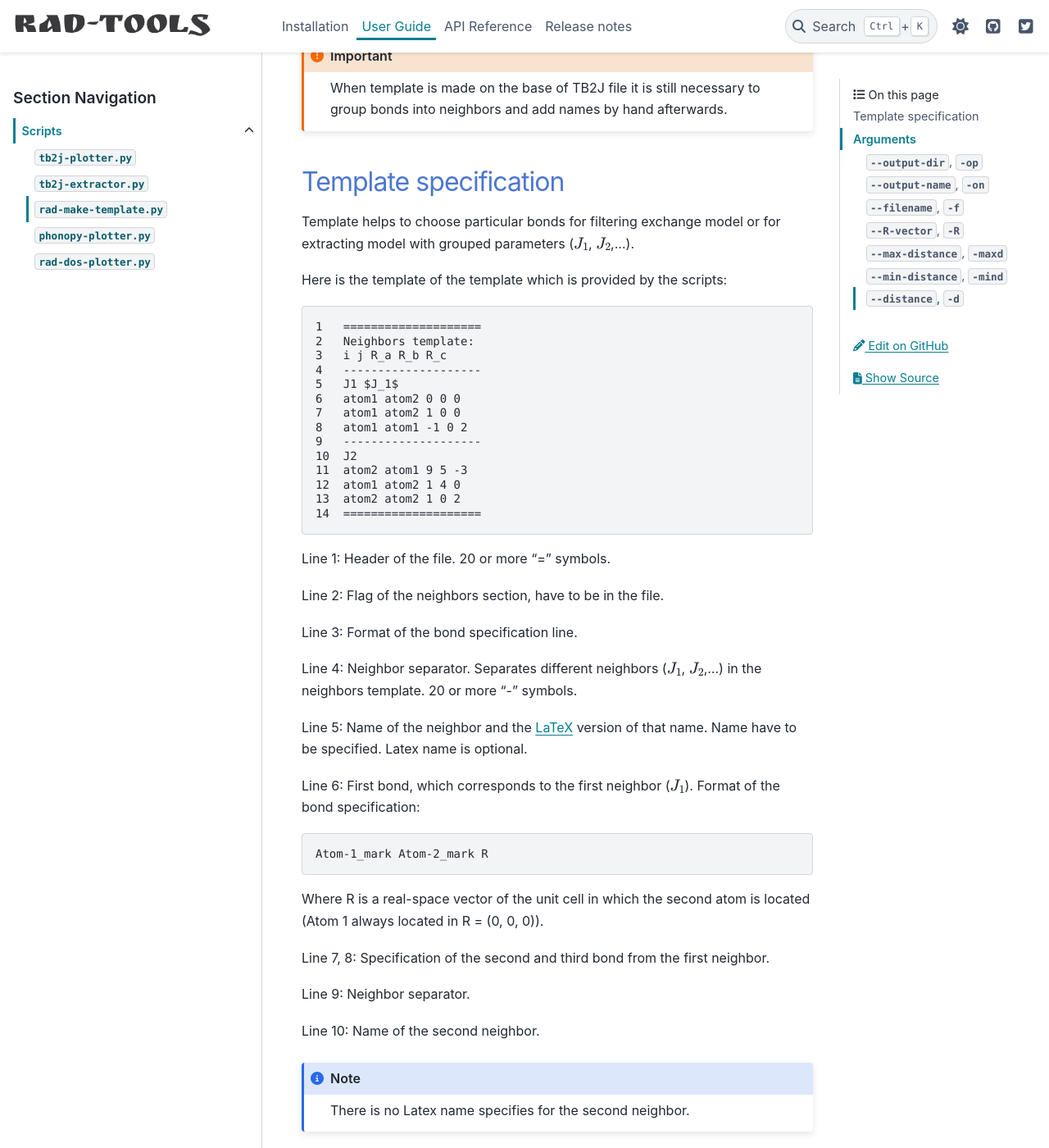
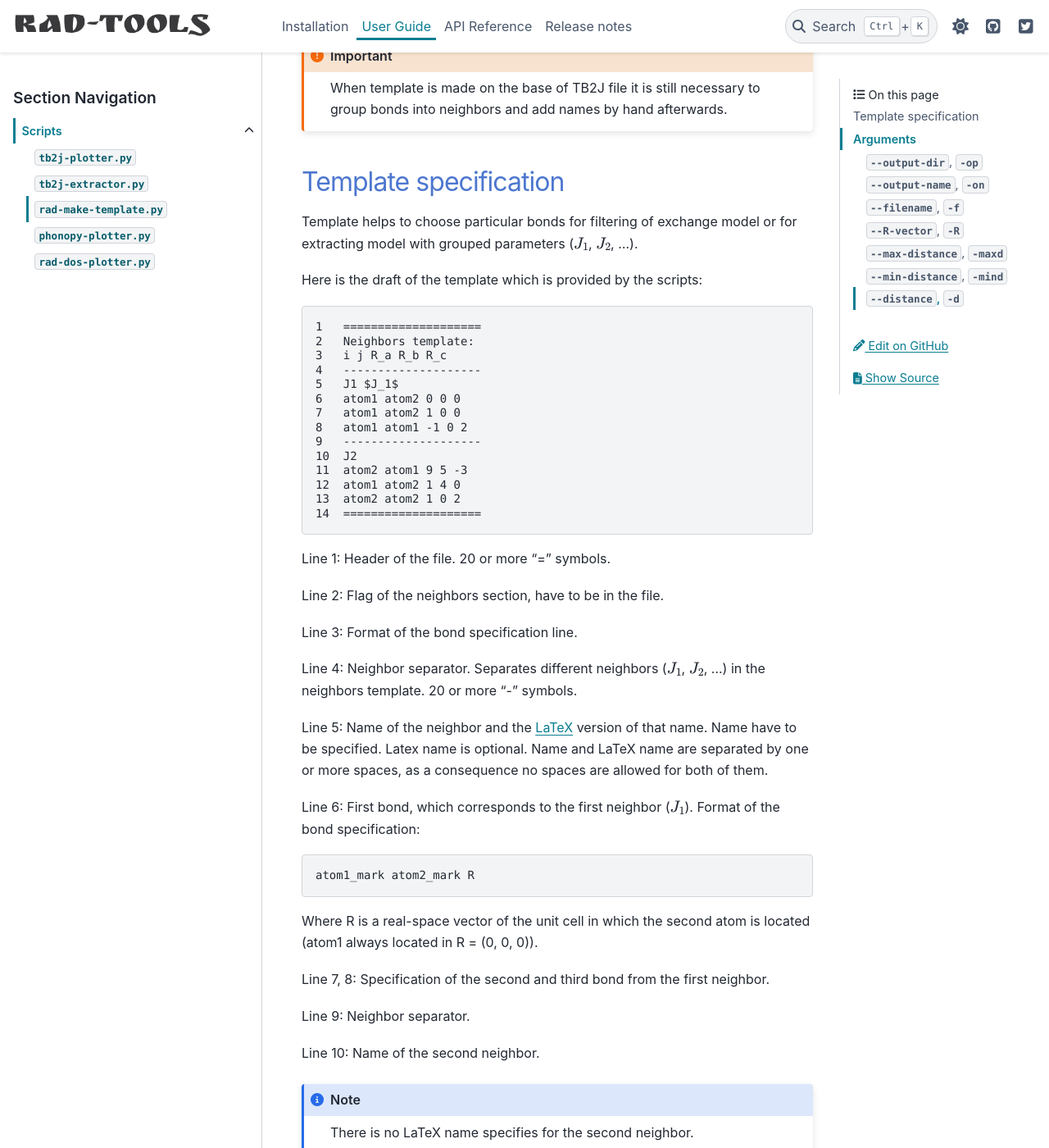
Before and after one commit to adrybakov/rad-tools, a Sphinx documentation site: the page built from docs/source/user-guide/rad-make-template.rst, in a window 1280 px wide and 1400 px high, scrolled down 310 px. Shown: the whole window at 82% size. Built offline with Sphinx 7.4.7 and the PyData theme 0.15.4, drawn with Linux system fonts in a browser that asks for light colours; some of the changed text lies outside the part shown.

Commit message:
Upgrade the docs

```diff
--- a/docs/source/user-guide/rad-make-template.rst
+++ b/docs/source/user-guide/rad-make-template.rst
@@ -4,7 +4,7 @@
 ``rad-make-template.py``
 ************************
 
-Script for the creation of template`s template.
+Script for the creation of template`s draft.
 
 This script can provide blank template or template based on the TB2J
 *exchange.out* file (see :ref:`filename <rad-make-template_filename>`).
@@ -23,10 +23,10 @@ Several filtering options are supported for the case of TB2J-based template
 Template specification
 ======================
 
-Template helps to choose particular bonds for filtering exchange model or
-for extracting model with grouped parameters (:math:`J_1`, :math:`J_2`,...).
+Template helps to choose particular bonds for filtering of exchange model or
+for extracting model with grouped parameters (:math:`J_1`, :math:`J_2`, ...).
 
-Here is the template of the template which is provided by the scripts:
+Here is the draft of the template which is provided by the scripts:
 
 .. code-block:: text
 
@@ -52,21 +52,24 @@ Line 2: Flag of the neighbors section, have to be in the file.
 Line 3: Format of the bond specification line.
 
 Line 4: Neighbor separator. Separates different neighbors
-(:math:`J_1`, :math:`J_2`,...) in the neighbors template.
+(:math:`J_1`, :math:`J_2`, ...) in the neighbors template.
 20 or more "-" symbols.
 
-Line 5: Name of the neighbor and the `LaTeX <https://www.latex-project.org/>`_ version of that name. Name have to be
-specified. Latex name is optional.
+Line 5: Name of the neighbor and the
+`LaTeX <https://www.latex-project.org/>`_ version of that name.
+Name have to be specified. Latex name is optional.
+Name and LaTeX name are separated by one or more spaces,
+as a consequence no spaces are allowed for both of them.
 
 Line 6: First bond, which corresponds to the first neighbor (:math:`J_1`).
 Format of the bond specification:
 
 .. code-block:: text
 
-    Atom-1_mark Atom-2_mark R
+    atom1_mark atom2_mark R
 
 Where R is a real-space vector of the unit cell in which the second atom is
-located (Atom 1 always located in R = (0, 0, 0)).
+located (atom1 always located in R = (0, 0, 0)).
 
 Line 7, 8: Specification of the second and third bond from the first neighbor.
 
@@ -75,10 +78,10 @@ Line 9: Neighbor separator.
 Line 10: Name of the second neighbor.
 
 .. note::
-    There is no Latex name specifies for the second neighbor.
+    There is no LaTeX name specifies for the second neighbor.
 
-Lines 11-13: Specifications of the first, second and third bond, which is
-associated to the second neighbor.
+Lines 11-13: Specifications of the first, second and third bond, which are
+associated with the second neighbor.
 
 Lines 14: Footer of the file. 20 or more "=" symbols.
 
@@ -101,7 +104,7 @@ Relative or absolute path to the folder for saving outputs.
 
 ``--output-name``, ``-on``
 --------------------------
-Template file name, default "template.txt"
+Template filename.
 
     *default* : template.txt
 
```
Also changed, not shown: other parts of docs/source/user-guide/rad-make-template.rst (+3 -3 lines), docs/source/release-notes.rst (+4 -8 lines), docs/source/user-guide/rad-dos-plotter.rst (+9 -7 lines), docs/source/user-guide/tb2j-extractor.rst (+4 -4 lines), docs/source/user-guide/tb2j-plotter.rst (+27 -15 lines), 4 other files.
